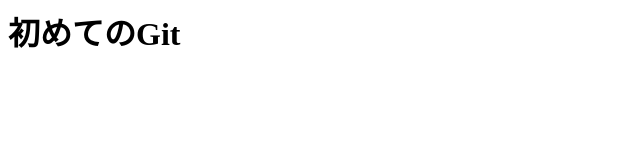
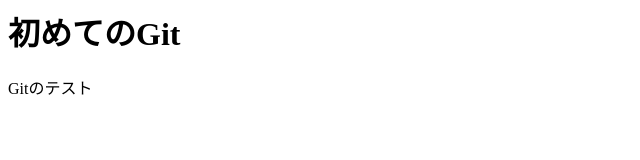
Before and after one commit to tamuatsu/spirits, a plain HTML site: page index.html in a window 1280 px wide. Shown: the full height of the page, 0-640 px from the left. Drawn offline with Linux system fonts and the light colour scheme.

Commit message:
Second Commit

```diff
--- a/index.html
+++ b/index.html
@@ -1 +1,2 @@
 <h1>初めてのGit</h1>
+<p>Gitのテスト</p>
```
Also changed, not shown: index2.html (added, +1 -0 lines).
